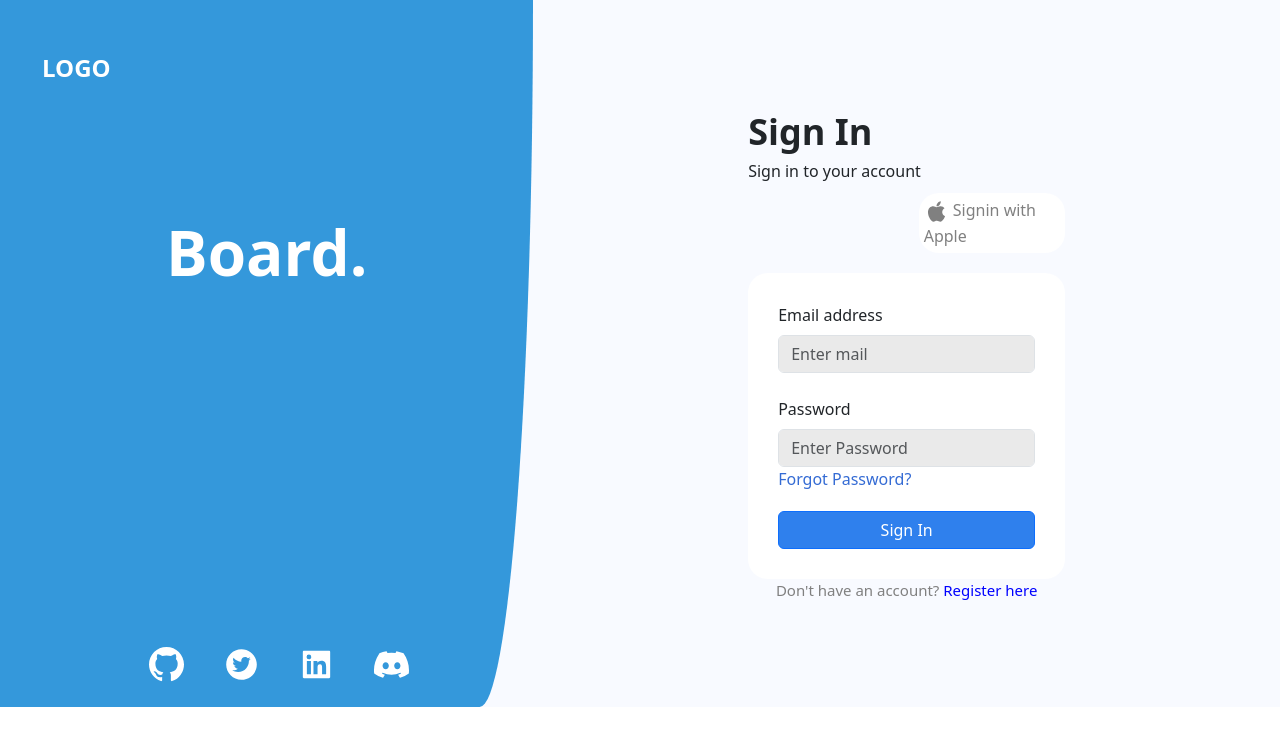
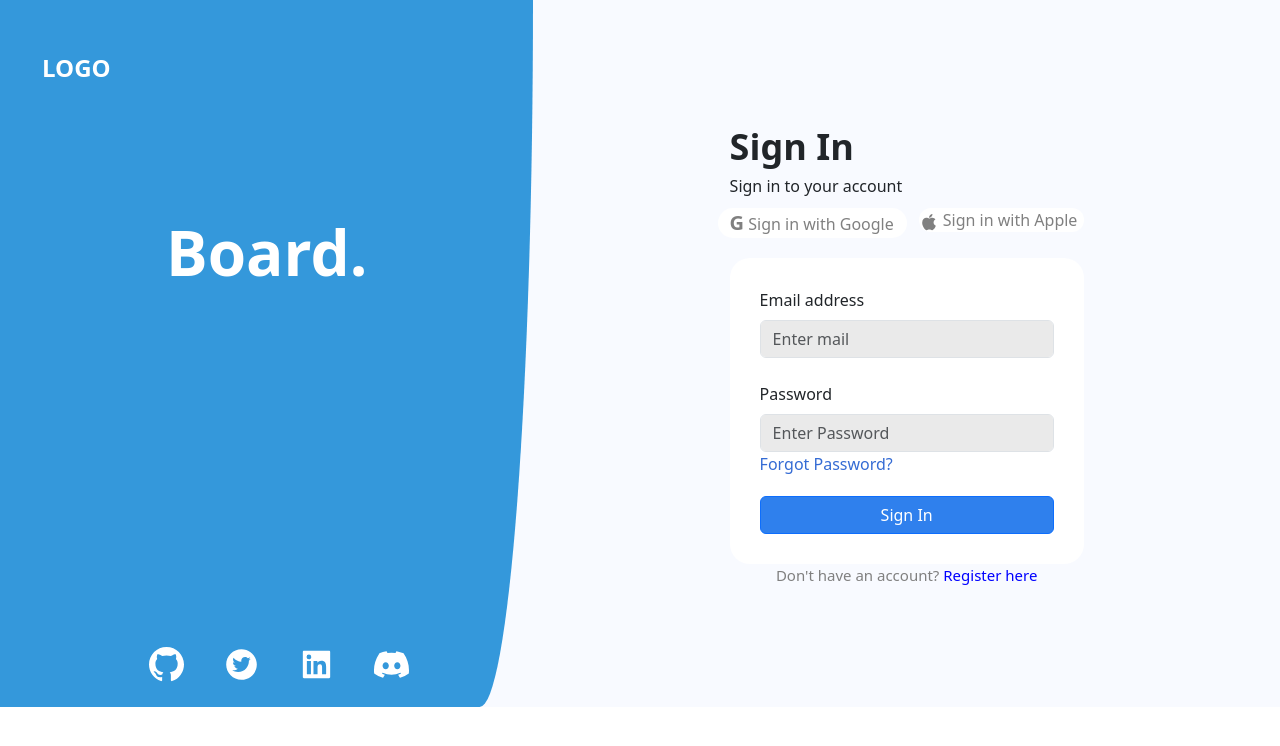
Before and after one commit to Sanjaykumar-95/OpeninApp-task, a React (Create React App) app in the folder my-app/: page / in a window 1280 px wide. Shown: the top 746 px of the page. Built offline with nearby package versions, Linux system fonts and the light colour scheme.

Commit message:
seventh commit

```diff
--- a/my-app/src/App.css
+++ b/my-app/src/App.css
@@ -266,6 +266,25 @@
 
 
 
+/* Google login */
+.google-login-button {
+  background-color: white;
+  color: grey;
+  cursor: pointer;
+  border-radius: 20px;
+}
+
+  /* .google-login-icon {
+    font-size: 24px;
+    margin-right: 10px;
+  } */
+/*
+.google-login-text {
+  font-size: 16px;
+} */
+
+
+
 
 
 /* Common Styles */
--- a/my-app/src/components/login.js
+++ b/my-app/src/components/login.js
@@ -1,7 +1,7 @@
 import React from "react";
 import { BsGithub, BsDiscord } from 'react-icons/bs';
 import { AiFillTwitterCircle, AiFillLinkedin,AiFillApple } from 'react-icons/ai';
-import { GoogleLogin } from '@react-oauth/google';
+import { GoogleLogin,useGoogleLogin  } from '@react-oauth/google';
 import { useNavigate } from "react-router-dom";
 
 const Login = () => {
@@ -10,6 +10,10 @@ const Login = () => {
     const handleLoginSuccess = () => {
         navigate('/dashboard');
     };
+
+    const login = useGoogleLogin({
+        onSuccess: tokenResponse => console.log(tokenResponse),
+      });
 
     return(
         <div className="Login-signUp" style={{backgroundColor:'#F8FAFF'}}>
@@ -42,7 +46,7 @@ const Login = () => {
                         </div>
 
                         <div className="col-md-7" style={{display:'grid',placeItems:'center'}}>
-                            <div className="login-form">
+                            <div className="login-form" style={{width:'49%'}}>
                                 <div className="form-title" style={{fontWeight:'bold',fontSize:'36px'}}>
                                     Sign In
                                 </div>
@@ -51,17 +55,21 @@ const Login = () => {
                                 </div>
                                 <div className="login-options" style={{paddingBottom: '20px',paddingTop:'10px'}}>
                                     <div className="row">
-                                        <div className="col-md-6">
-                                            <GoogleLogin
+                                        <div className="col-md-6 google-login-button" onClick={() => login()}>
+                                            {/* <GoogleLogin
                                                 onSuccess={handleLoginSuccess}
                                                 onError={() => {
                                                 console.log('Login Failed');
                                                 }}
-                                            />
+                                            /> */}
+
+                                            <span className="google-login-icon" style={{fontSize:'20px',fontWeight:'bold'}}>G</span>
+                                            <span className="google-login-text"> Sign in with Google</span>
+
                                         </div>
                                         <div className="col-md-6">
-                                            <div className="apple-login" style={{color:'grey',backgroundColor:'white', borderRadius:'20px',padding:'5px'}}>
-                                                <AiFillApple style={{fontSize:'25px'}}/> Signin with Apple
+                                            <div className="apple-login" style={{color:'grey',backgroundColor:'white', borderRadius:'20px',padding:'5   px'}}>
+                                                <AiFillApple style={{fontSize:'20px'}}/> Sign in with Apple
                                             </div>
                                         </div>
                                     </div>
@@ -134,13 +142,17 @@ const Login = () => {
 
                                 <div className="login-options" style={{paddingBottom: '20px',paddingTop:'10px',textAlign:'center'}}>
                                     <div className="row">
-                                        <div className="col-md-6" style={{textAlign:'center',width:'100%'}}>
-                                            <GoogleLogin
+                                    <div className="col-md-6 google-login-button-mobile" onClick={() => login()} style={{backgroundColor:'white',borderRadius:'20px',color:'grey',padding:'5px'}}>
+                                            {/* <GoogleLogin
                                                 onSuccess={handleLoginSuccess}
                                                 onError={() => {
                                                 console.log('Login Failed');
                                                 }}
-                                            />
+                                            /> */}
+
+                                            <span className="google-login-icon" style={{fontSize:'20px',fontWeight:'bold'}}>G</span>
+                                            <span className="google-login-text"> Sign in with Google</span>
+
                                         </div>
 
                                         <div className="col-md-6" style={{paddingTop:'10px'}}>
```
